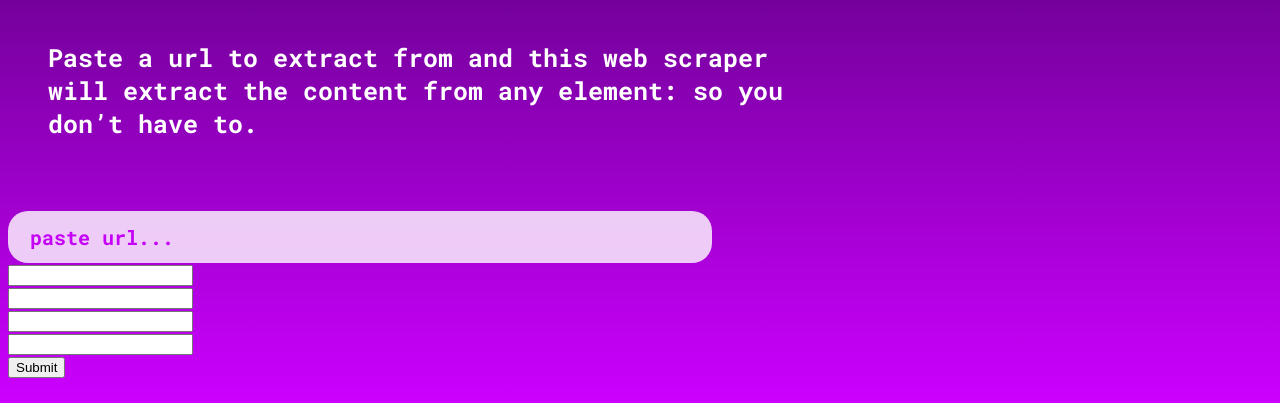
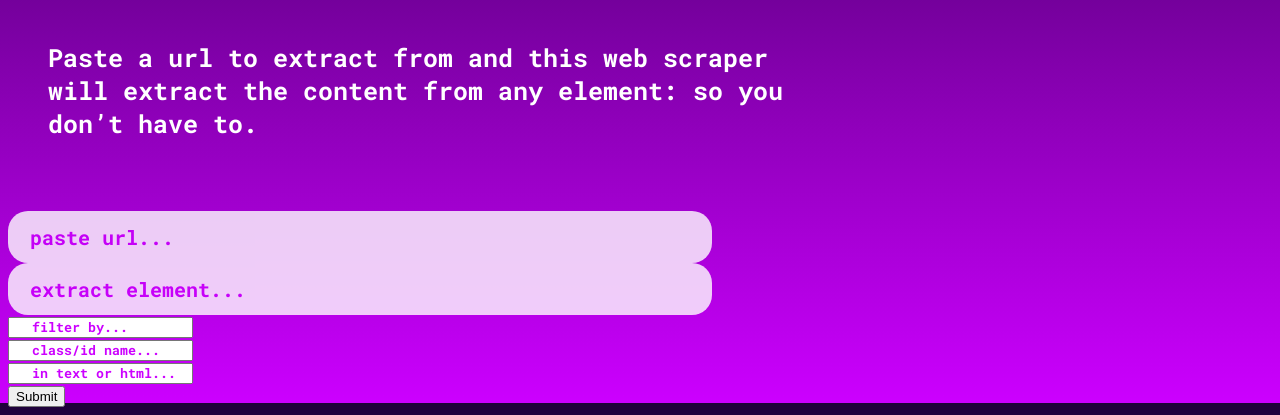
Before and after one commit to samarth212/ScrapMaster, a Flask app: page / in a window 1280 px wide. Shown: the part 397-812 px from the top of the page. Run offline with Flask 3, Linux system fonts and the light colour scheme; some libraries are stand-ins or nearby versions.

Commit message:
added placeholder text

```diff
--- a/static/index.css
+++ b/static/index.css
@@ -54,3 +54,15 @@ input::placeholder{
     font-size: 20px;
     opacity: 0.8;
 }
+
+#element{
+    font-family: "Roboto Mono";
+    font-weight: 700;
+    width: 700px;
+    height: 50px;
+    border: none;
+    border-radius: 20px;
+    color:rgba(204, 0, 255, 1);
+    font-size: 20px;
+    opacity: 0.8;
+}
--- a/templates/index.html
+++ b/templates/index.html
@@ -27,13 +27,13 @@
     <form action="/" method="post" class="forms">
         <input placeholder="paste url..." type="text" id="url" name="url"><br>
 
-        <input type="text" id="element" name="element"><br>
+        <input placeholder="extract element..." type="text" id="element" name="element"><br>
 
-        <input type="text" id="elemFilter" name="elemFilter"><br>
+        <input placeholder="filter by..." type="text" id="elemFilter" name="elemFilter"><br>
 
-        <input type="text" id="elemName" name="elemName"><br>
+        <input placeholder="class/id name..." type="text" id="elemName" name="elemName"><br>
 
-        <input type="text" id="format" name="format"><br>
+        <input placeholder="in text or html..." type="text" id="format" name="format"><br>
 
         <input type="submit" value="Submit">
     </form>
```
